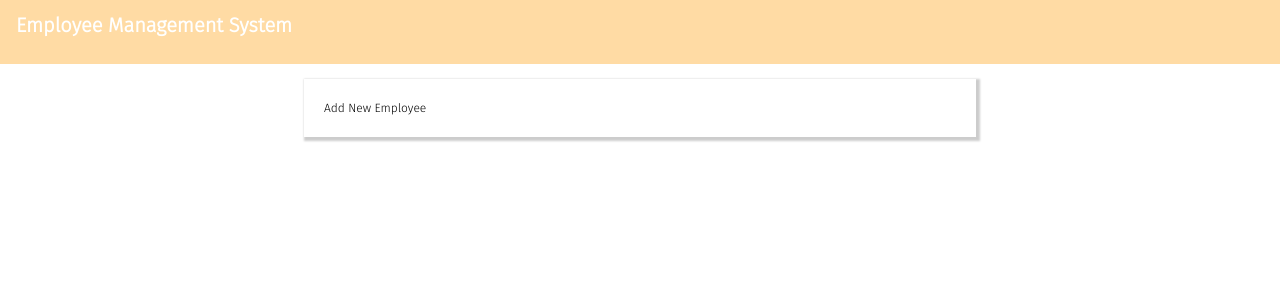
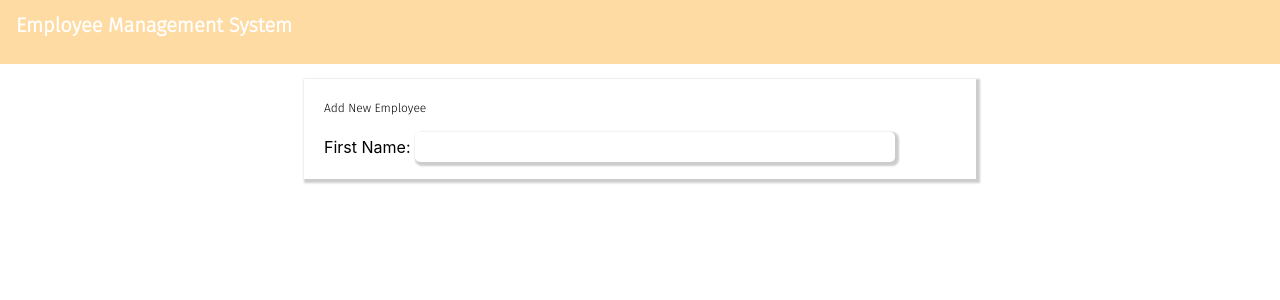
Before and after one commit to LinaDev14/Employee-mangement-system-frontend, a React (Create React App) app: page / in a window 1280 px wide. Shown: the top 300 px of the page. Built offline with nearby package versions, Linux system fonts and the light colour scheme.

Commit message:
se agregan campos de input

```diff
--- a/src/App.css
+++ b/src/App.css
@@ -41,3 +41,20 @@ font-family: 'Fira Sans', sans-serif;
 .employee{
   padding: 20px;
 }
+
+.label_name{
+align-items: center;
+justify-content: center;
+height: 18px;
+width: 100%;
+margin-top: 15px;
+display: inline-block;
+}
+
+.input_field{
+  height: 30px;
+  width: 30rem;
+  box-shadow: 2px 2px 2px 2px rgba(0, 0, 0, 0.2);
+  border-radius: 5px;
+
+}
--- a/src/components/AddEmployee.jsx
+++ b/src/components/AddEmployee.jsx
@@ -7,8 +7,9 @@ const AddEmployee = () => {
                     <div className="title_employee">
                           <h1>Add New Employee</h1>
                   </div>
-
-                    <div className="">
+                    <div className="label_name">
+                        <label>First Name: </label>
+                        <input type="text" className="input_field"/>
                     </div>
             </div>
       </div>
```
